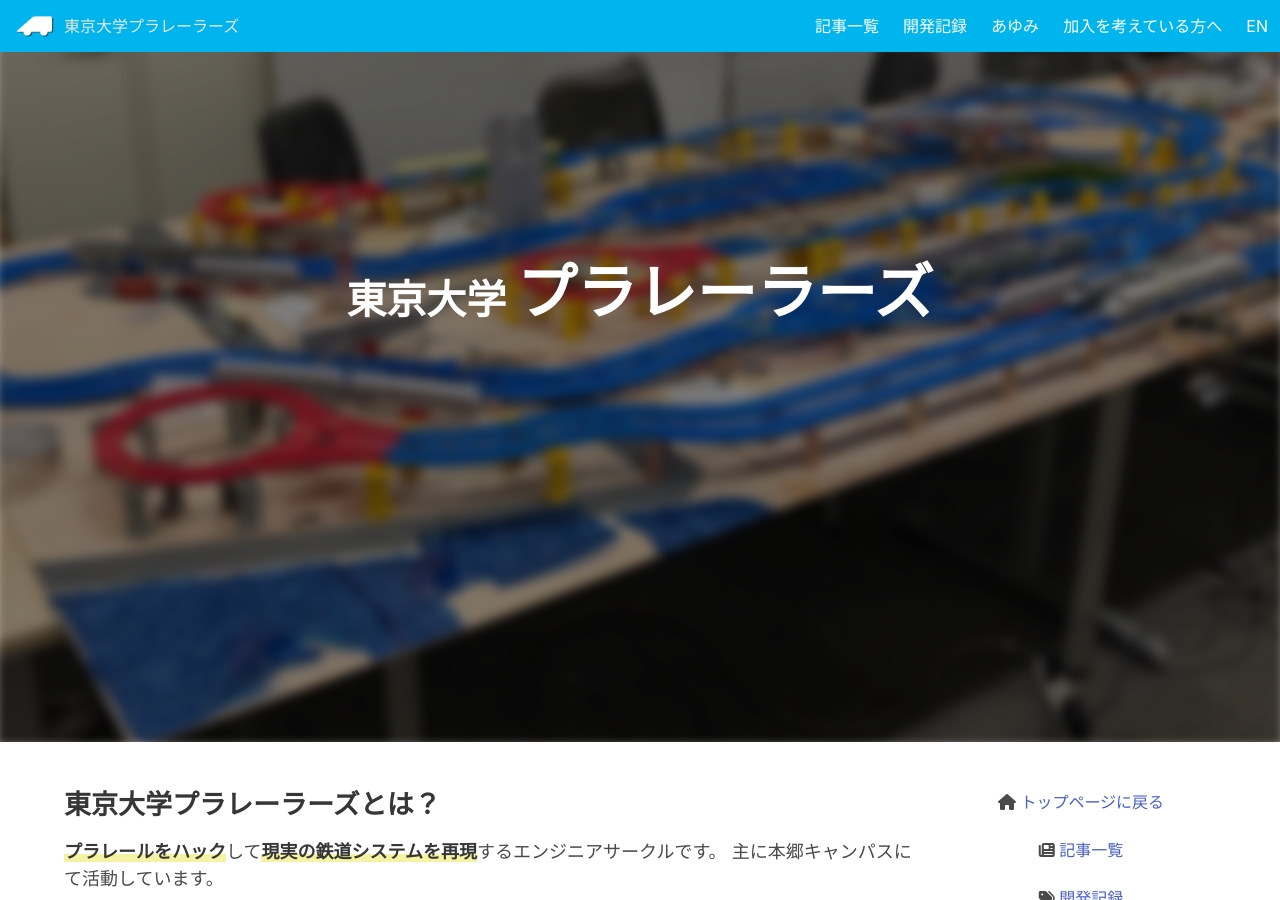
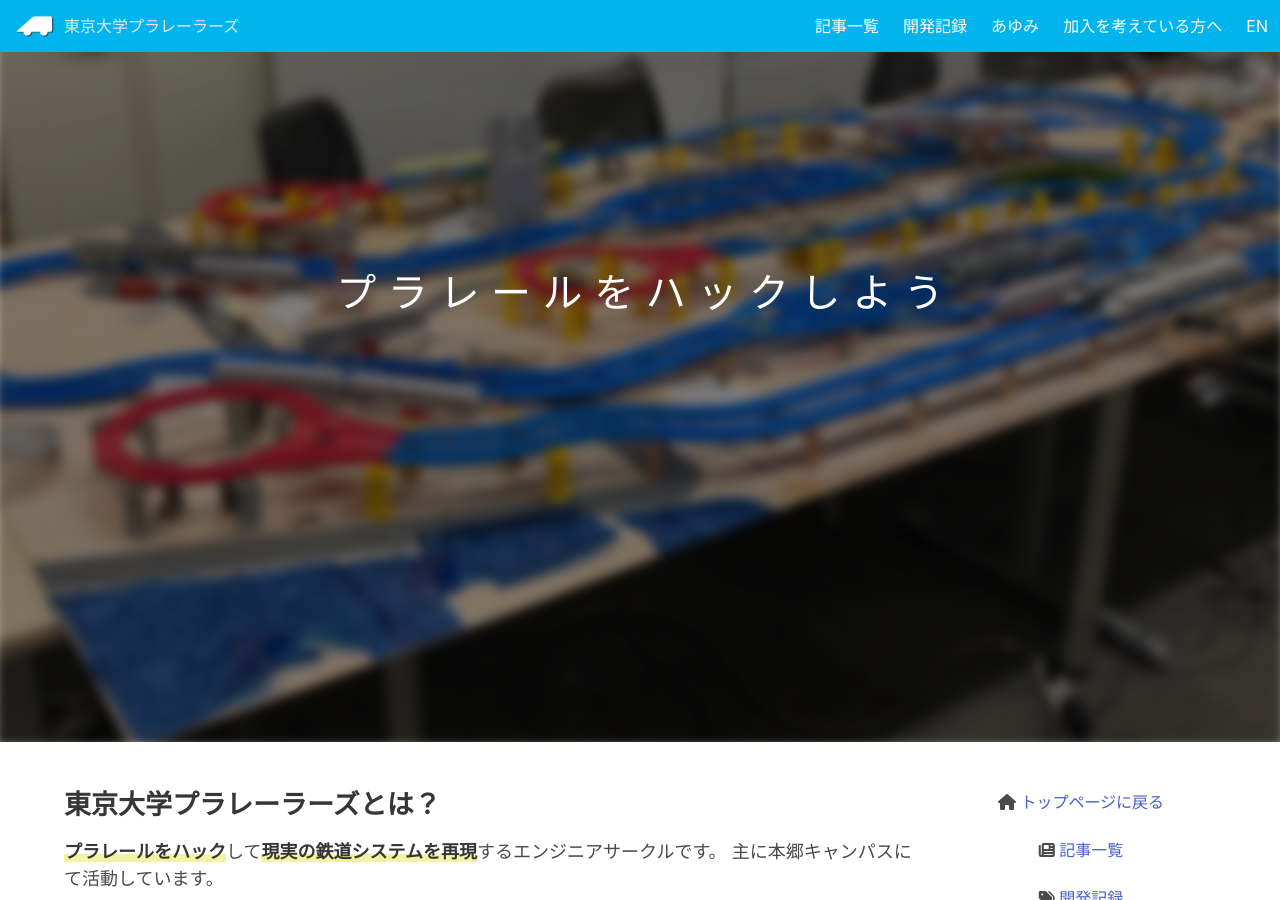
Before and after one commit to plarailers/plarailers.github.io, a Jekyll site: the page built from index.html, in a window 1280 px wide and 900 px high, scrolled down 210 px. Built offline with Jekyll 4.4.1, drawn with Linux system fonts in a browser that asks for light colours.

Commit message:
トップページの文言を、フォントを調整した上で「プラレールをハックしよう」に戻した

```diff
--- a/_layouts/default.html
+++ b/_layouts/default.html
@@ -19,8 +19,9 @@
   <link rel="icon" href="/assets/img/favicon.ico">
   <link rel="stylesheet" href="https://cdn.jsdelivr.net/npm/bulma@0.9.0/css/bulma.min.css">
   <link rel="stylesheet" href="https://cdnjs.cloudflare.com/ajax/libs/font-awesome/6.5.1/css/all.min.css">
-  <link href="https://fonts.googleapis.com/css?family=M+PLUS+Rounded+1c:100&display=swap&text=東京大学プラレーラーズものづくりを、はじめよう。" rel="stylesheet">
-  <link rel="stylesheet" href="{{ site.baseurl }}/assets/css/main.css">
+  <link rel="preconnect" href="https://fonts.googleapis.com">
+  <link rel="preconnect" href="https://fonts.gstatic.com" crossorigin>
+  <link href="https://fonts.googleapis.com/css2?family=M+PLUS+1p&display=swap" rel="stylesheet"><link rel="stylesheet" href="{{ site.baseurl }}/assets/css/main.css">
   <script src="https://code.jquery.com/jquery-3.4.1.min.js"></script>
   <!-- Global site tag (gtag.js) - Google Analytics -->
   <script async src="https://www.googletagmanager.com/gtag/js?id=UA-143513555-3"></script>
--- a/assets/css/main.scss
+++ b/assets/css/main.scss
@@ -47,7 +47,7 @@ $color-plarailers: #00b5ee;
 }
 
 .p-hero-title {
-  font-family: 'M PLUS Rounded 1c', sans-serif;
+  font-family: "M PLUS 1p", sans-serif;
   font-size: 40px;
   font-weight: 100;
 }
@@ -140,7 +140,7 @@ $color-plarailers: #00b5ee;
  width: 100%;
  background: rgba(0, 0, 0, 0.4);
  color: #fff;
- padding: 20px;
+ padding: 10px;
 }
 .card-title {
  margin: 0;
--- a/index.html
+++ b/index.html
@@ -6,8 +6,8 @@ layout: default
   <div class="hero-body">
     <div class="container has-text-centered">
       <h1 class="title has-text-white p-hero-title">
-        <span style="font-weight: 900;">東京大学</span>
-        <span style="font-size: 1.5em; font-weight: 900;">プラレーラーズ</span>
+        <span>プ ラ レ ー ル を</span>
+        <span>ハ ッ ク し よ う</span>
       </h1>
     </div>
   </div>
```
